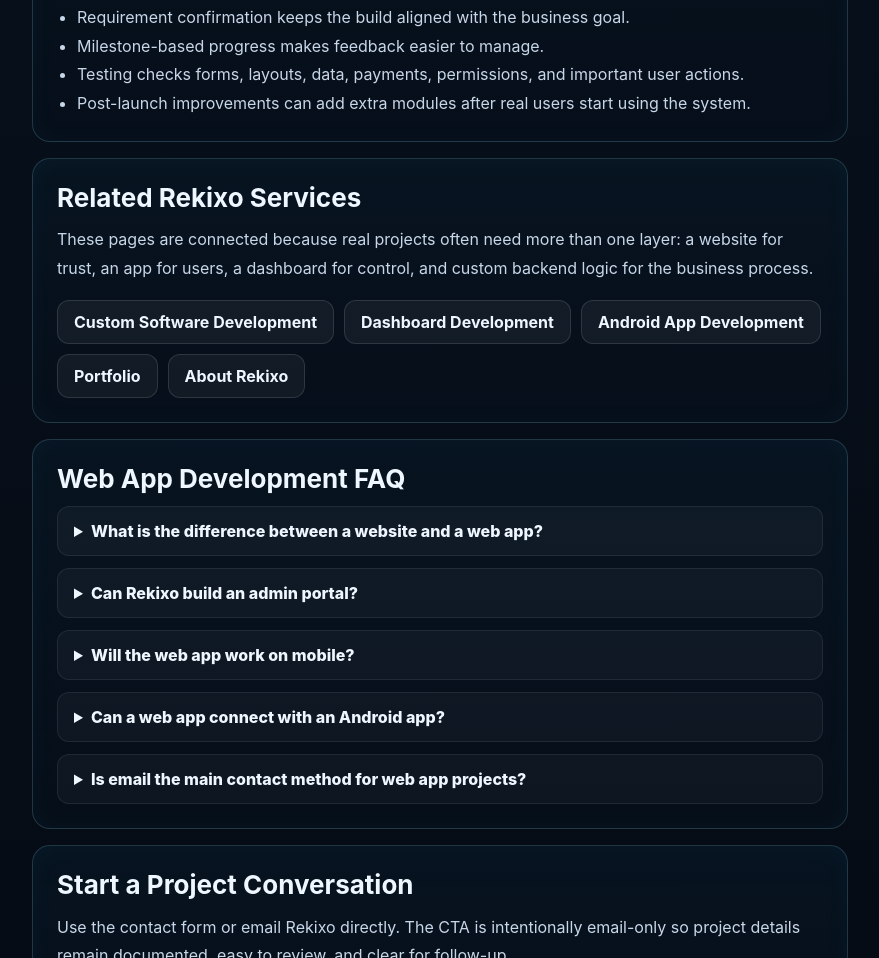
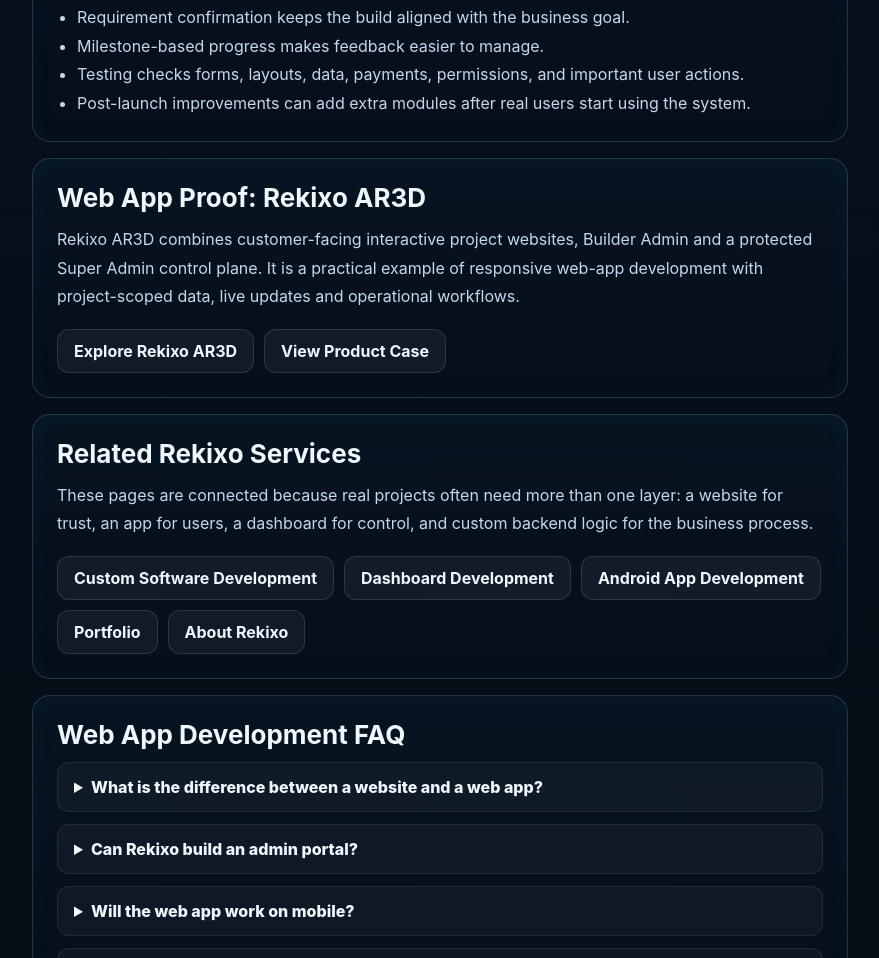
Before and after one commit to rekixo-lab/rekixo-site, a plain HTML site: page public/web-app-development.html in a window 1280 px wide. Shown: the part 3315-4273 px from the top of the page, without its empty margins (342-1221 px from the left). Drawn offline with Linux system fonts and the light colour scheme.

Commit message:
Link Rekixo AR3D as real product proof

```diff
--- a/public/web-app-development.html
+++ b/public/web-app-development.html
@@ -127,6 +127,7 @@
         <section id="mistakes" class="card"><h2>Common Mistakes to Avoid</h2><ul><li>Treating a web app like a static website and ignoring workflow logic.</li><li>Adding dashboards before the data structure is clean.</li><li>Not defining roles clearly, which later creates access confusion.</li><li>Skipping validation and status rules, which makes records unreliable.</li><li>Building a system that looks good but is slow for repeated daily use.</li></ul><p>Rekixo keeps the build focused on useful output, clean ownership, and realistic launch planning. Extra features are better added after the core system proves itself with real users.</p></section>
         <section id="quote" class="card"><h2>Email Quote Checklist</h2><p>To request a web app quote, email the business workflow, user roles, screens needed, data you want to store, reports you want to see, and any payment, email, or third-party integration requirement.</p><p>Attach screenshots, rough notes, or reference links if they help explain your idea. A clear email makes it easier to reply with scope, timeline direction, and next steps.</p></section>
         <section id="handover" class="card"><h2>Timeline, Access and Handover</h2><p>Most web app development projects become smoother when the first milestone is clearly defined. Rekixo usually separates the work into requirement confirmation, design direction, development, testing, launch preparation, and handover. The exact timeline depends on feature count, integrations, revisions, content readiness, and how quickly approvals arrive.</p><p>Handover is treated as part of the project, not an afterthought. Access details, hosting or deployment notes, admin usage direction, payment or email integration notes, and future improvement ideas should be documented so the client is not dependent on memory after launch.</p><ul><li>Requirement confirmation keeps the build aligned with the business goal.</li><li>Milestone-based progress makes feedback easier to manage.</li><li>Testing checks forms, layouts, data, payments, permissions, and important user actions.</li><li>Post-launch improvements can add extra modules after real users start using the system.</li></ul></section>
+        <section id="product-proof" class="card"><h2>Web App Proof: Rekixo AR3D</h2><p>Rekixo AR3D combines customer-facing interactive project websites, Builder Admin and a protected Super Admin control plane. It is a practical example of responsive web-app development with project-scoped data, live updates and operational workflows.</p><div class="policy-links"><a class="button" href="rekixo-ar3d.html">Explore Rekixo AR3D</a><a class="button" href="portfolio.html#rekixo-ar3d">View Product Case</a></div></section>
         <section id="related" class="card"><h2>Related Rekixo Services</h2><p>These pages are connected because real projects often need more than one layer: a website for trust, an app for users, a dashboard for control, and custom backend logic for the business process.</p><div class="policy-links"><a class="button" href="custom-software-development.html">Custom Software Development</a><a class="button" href="dashboard-development.html">Dashboard Development</a><a class="button" href="android-app-development.html">Android App Development</a><a class="button" href="portfolio.html">Portfolio</a><a class="button" href="about.html">About Rekixo</a></div></section>
         <section id="faq" class="card"><h2>Web App Development FAQ</h2><div class="faq-list"><details><summary>What is the difference between a website and a web app?</summary><p>A website presents information. A web app handles actions such as login, data submission, dashboards, admin controls, payments, records, and workflow management.</p></details><details><summary>Can Rekixo build an admin portal?</summary><p>Yes. Rekixo can build admin portals for users, requests, content, payments, support, reports, and business operations.</p></details><details><summary>Will the web app work on mobile?</summary><p>Responsive layout can be included so important web app flows work on desktop and mobile browsers.</p></details><details><summary>Can a web app connect with an Android app?</summary><p>Yes. The same backend can support Android apps, web dashboards, and customer portals when planned correctly.</p></details><details><summary>Is email the main contact method for web app projects?</summary><p>Yes. Rekixo keeps project discussion email-first so requirements, scope, and decisions stay documented.</p></details></div></section>
         <section id="contact" class="card"><h2>Start a Project Conversation</h2><p>Use the contact form or email Rekixo directly. The CTA is intentionally email-only so project details remain documented, easy to review, and clear for follow-up.</p><div class="policy-links"><a class="button" href="contact.html">Start a Conversation</a><a class="button" href="mailto:ai@rekixo.com">Email Rekixo</a></div></section>
```
